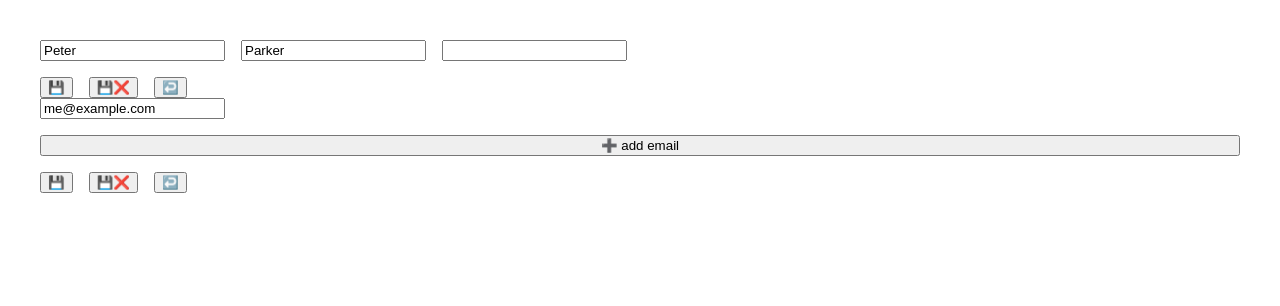
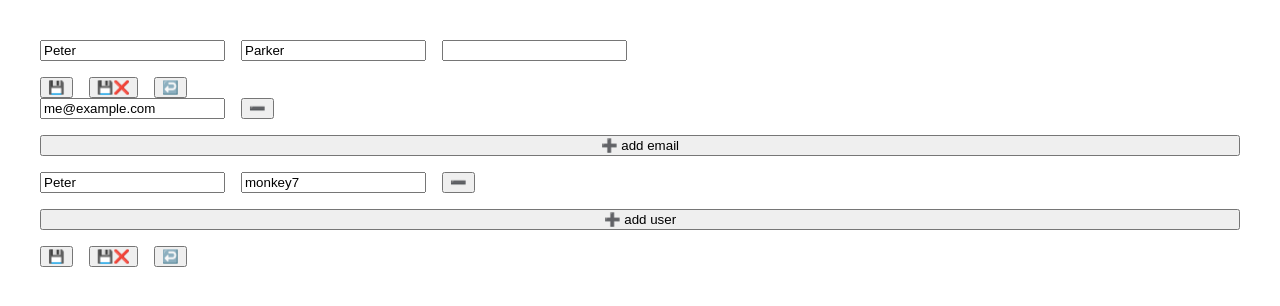
Before and after one commit to rodogir/my-form, a React (Vite) app: page / in a window 1280 px wide. Shown: the top 306 px of the page. Built offline with nearby package versions, Linux system fonts and the light colour scheme.

Commit message:
finish field array poc

```diff
--- a/src/examples/FieldArray.tsx
+++ b/src/examples/FieldArray.tsx
@@ -7,6 +7,7 @@ export function FieldArray() {
   const form = useForm({
     defaultValues: {
       emails: ["me@example.com"],
+      users: [{ name: "Peter", password: "monkey7" }],
     },
   });
 
@@ -20,7 +21,8 @@ export function FieldArray() {
     }
   };
 
-  const { fields, append } = useFieldArray("emails", form);
+  const emails = useFieldArray("emails", form);
+  const users = useFieldArray("users", form);
 
   return (
     <Form
@@ -30,17 +32,34 @@ export function FieldArray() {
       className="flex-col"
     >
       <div className="flex">
-        {fields.map(({ key, name }) => (
+        {emails.fields.map(({ key, name }, index) => (
           <Fragment key={key}>
-            <TextInputField name={name} key={name} />
-            {/* <button type="button" onClick={() => append("")}>
-              ➕ add email
-            </button> */}
+            <TextInputField name={name} />
+            <button type="button" onClick={() => emails.remove(index)}>
+              ➖
+            </button>
           </Fragment>
         ))}
       </div>
-      <button type="button" onClick={() => append("")}>
+      <button type="button" onClick={() => emails.append("")}>
         ➕ add email
+      </button>
+      <div className="flex">
+        {users.fields.map(({ key, name }, index) => (
+          <Fragment key={key}>
+            <TextInputField name={`${name}.name`} />
+            <TextInputField name={`${name}.password`} />
+            <button type="button" onClick={() => users.remove(index)}>
+              ➖
+            </button>
+          </Fragment>
+        ))}
+      </div>
+      <button
+        type="button"
+        onClick={() => users.append({ name: "", password: "changeme" })}
+      >
+        ➕ add user
       </button>
       <div className="flex">
         <SubmitButton name="submit" value="success">
--- a/src/form/useForm.tsx
+++ b/src/form/useForm.tsx
@@ -228,5 +228,11 @@ export function useFieldArray(name: string, instance?: FormInstance) {
         current.arrays[name].fields.push({ key: generateRandId() });
       });
     }),
+    remove: useEvent((index: number) => {
+      update((current) => {
+        current.values[name].splice(index, 1);
+        current.arrays[name].fields.splice(index, 1);
+      });
+    }),
   };
 }
```
Also changed, not shown: 1 other file (tests, documents, lock files or other folders).
